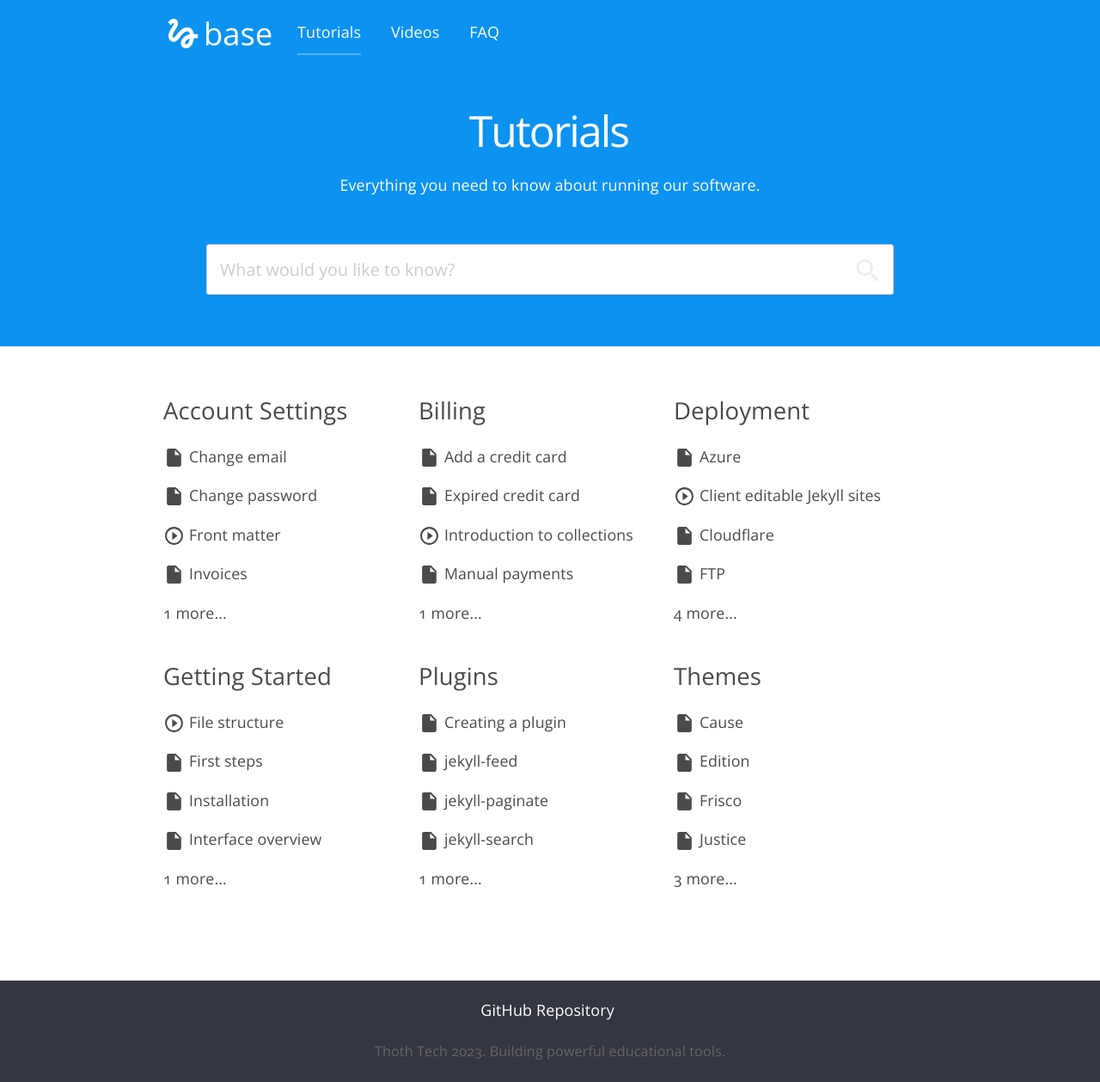
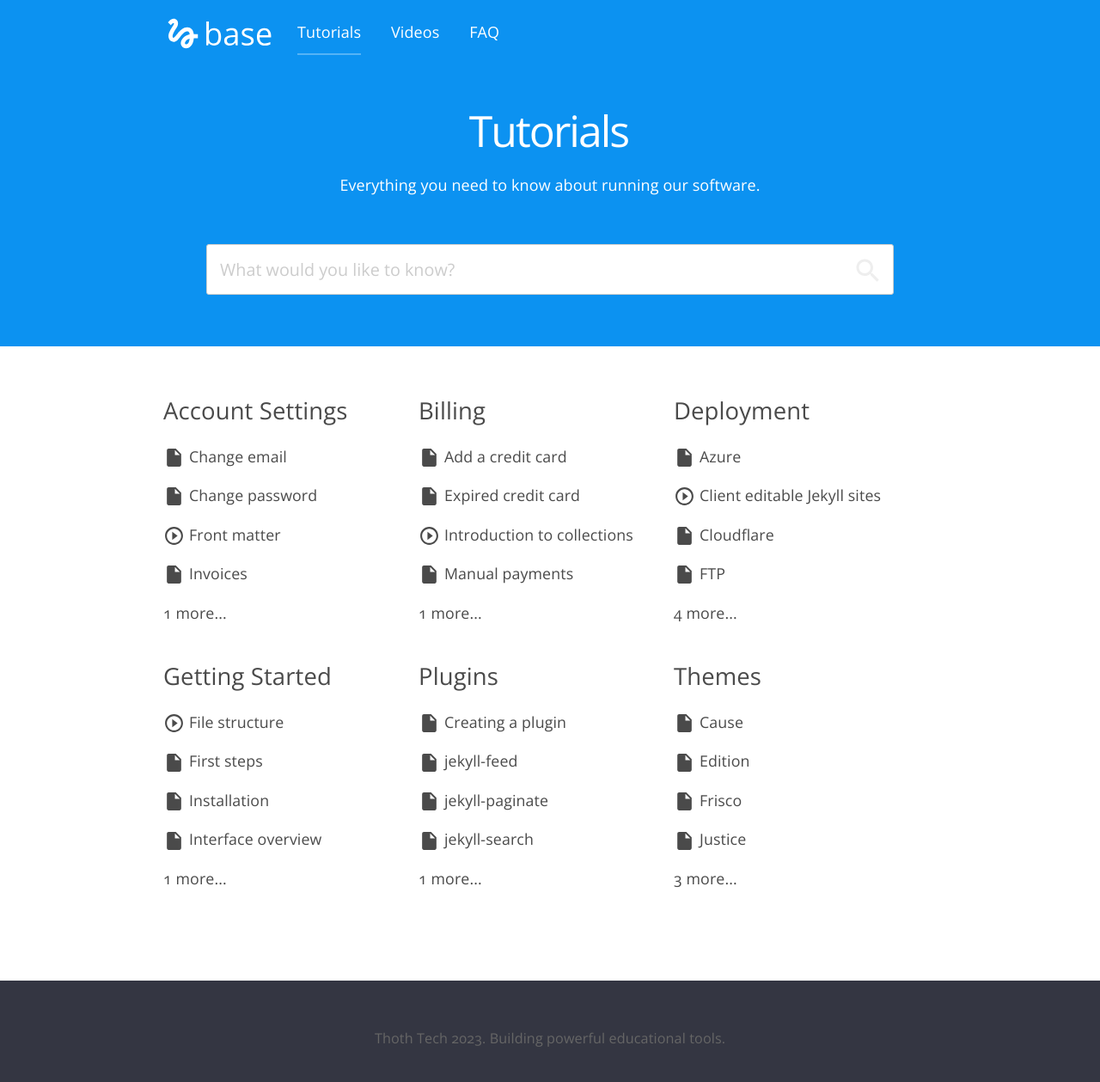
Before and after one commit to Kyle-Dav/jekyll-knowledge-base, a Jekyll site: the page built from index.html, in a window 1280 px wide. Shown: the whole page at 86% size. Built offline with Jekyll 4.4.1, drawn with Linux system fonts in a browser that asks for light colours; nearby versions of some CDN libraries.

Commit message:
Update footer.yml

```diff
--- a/_data/footer.yml
+++ b/_data/footer.yml
@@ -1,4 +1,4 @@
-- name: GitHub Repository
+- name:
   link: https://github.com/thoth-tech
   social_icon: GitHub
   new_window: true
```
